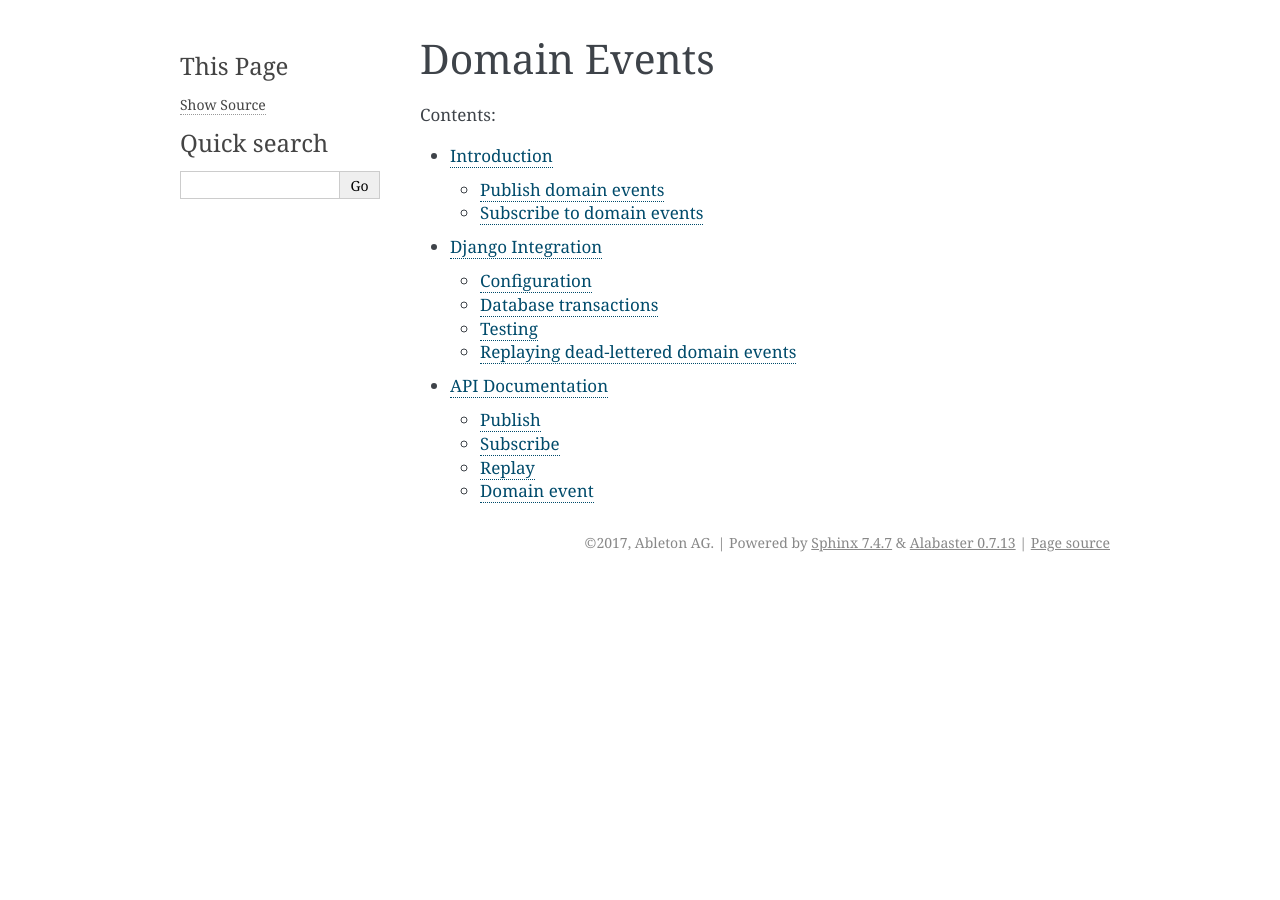
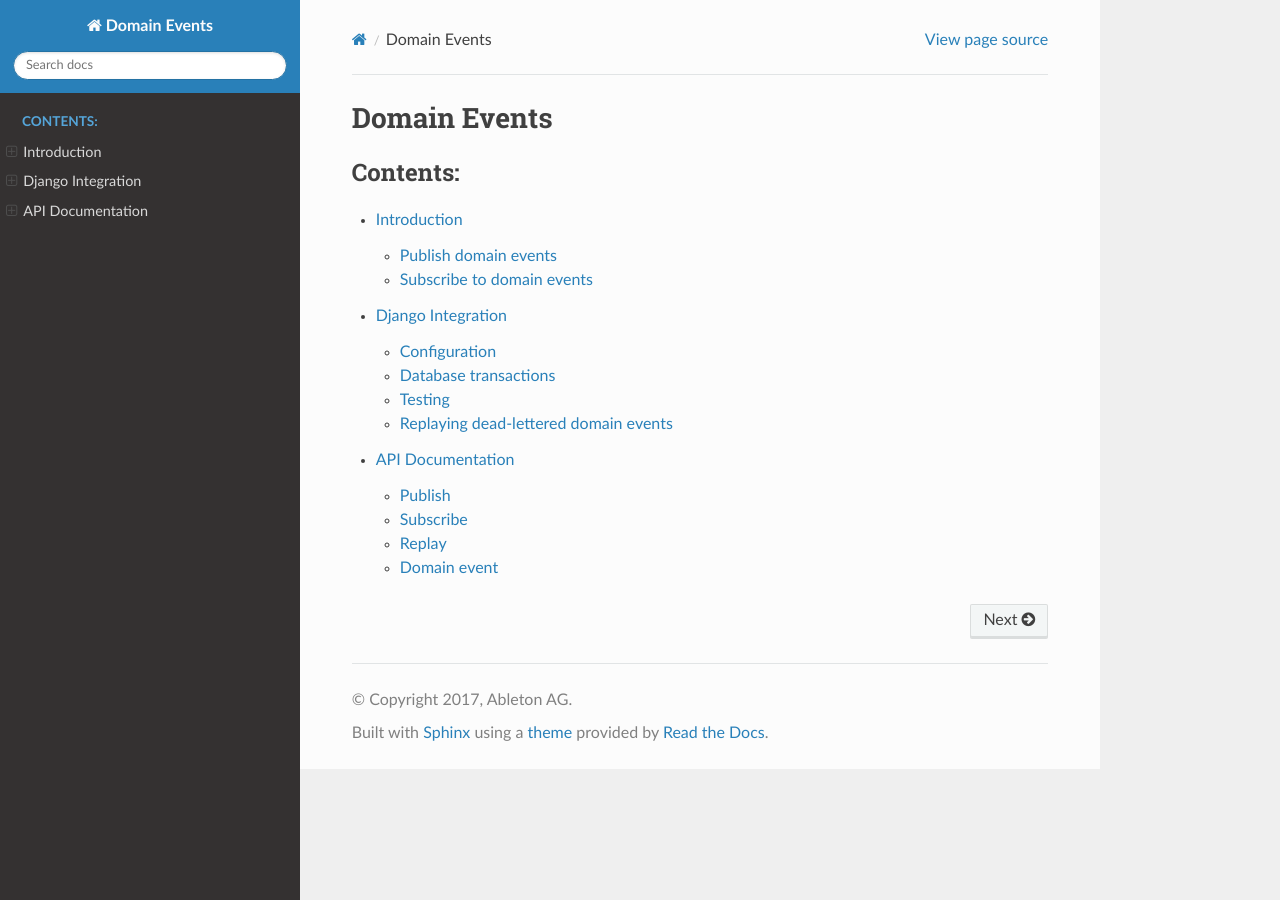
Before and after one commit to AbletonAG/domain-event-broker, a Sphinx documentation site: the page built from docs/index.rst, in a window 1280 px wide. Built offline with Sphinx 7.4.7 and the Read the Docs theme 2.0.0, drawn with Linux system fonts in a browser that asks for light colours.

Commit message:
Use a theme that is easier to navigate

```diff
--- a/docs/conf.py
+++ b/docs/conf.py
@@ -19,6 +19,8 @@
 # import os
 # import sys
 # sys.path.insert(0, os.path.abspath('.'))
+
+import sphinx_rtd_theme
 
 
 # -- General configuration ------------------------------------------------
@@ -83,13 +85,18 @@ todo_include_todos = False
 # The theme to use for HTML and HTML Help pages.  See the documentation for
 # a list of builtin themes.
 #
-html_theme = 'alabaster'
+html_theme = 'sphinx_rtd_theme'
+html_theme_path = [sphinx_rtd_theme.get_html_theme_path()]
 
 # Theme options are theme-specific and customize the look and feel of a theme
 # further.  For a list of options available for each theme, see the
 # documentation.
 #
-# html_theme_options = {}
+html_theme_options = {
+    'collapse_navigation': False,
+    'display_version': False,
+    'navigation_depth': 3,
+}
 
 # Add any paths that contain custom static files (such as style sheets) here,
 # relative to this directory. They are copied after the builtin static files,
```
Also changed, not shown: .travis.yml.
